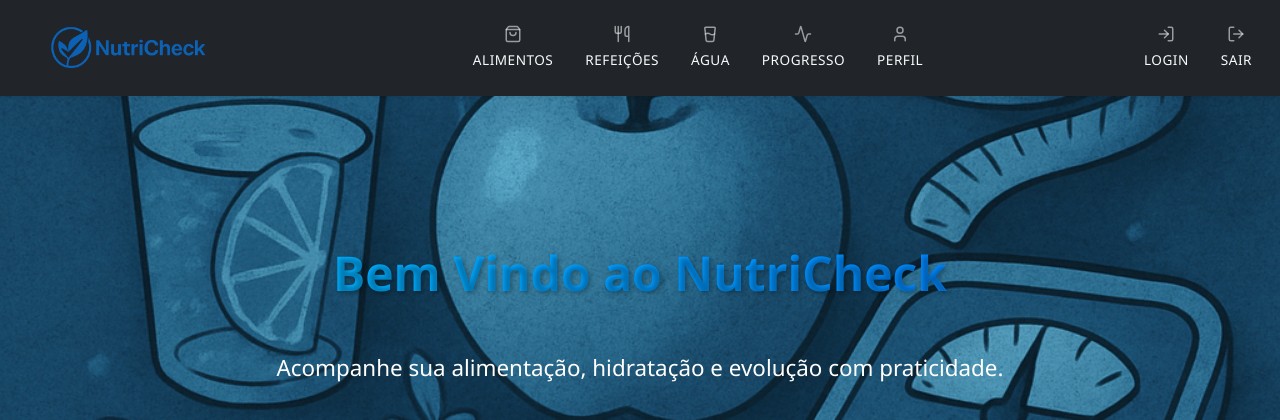
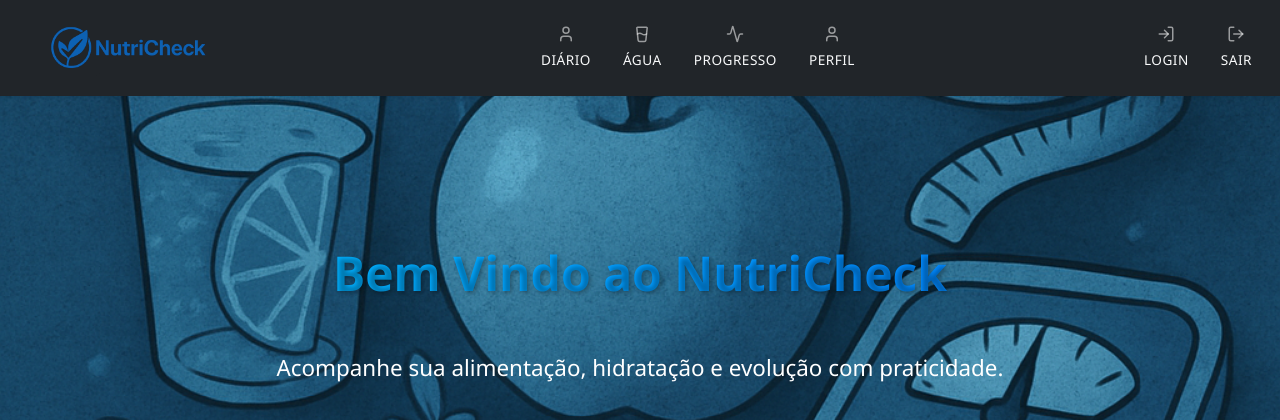
Before and after one commit to ProjetosDevVviniciws/NUTRI-CHECK, a Python web app: template src/nutri_app/templates/home.html in a window 1280 px wide. Shown: the top 420 px of the page. Run offline with Jinja, Linux system fonts and the light colour scheme; the template is opened without the code that fills it, so the values that code supplies are empty; some libraries are stand-ins or nearby versions.

Commit message:
Remove divs de Alimentos e Refeições, substituindo por Diário

```diff
--- a/src/nutri_app/templates/includes/navbar.html
+++ b/src/nutri_app/templates/includes/navbar.html
@@ -11,16 +11,9 @@
       <ul class="navbar-nav mx-auto text-center">
 
         <li class="nav-item mx-2">
-          <a class="nav-link d-flex flex-column align-items-center" href="{{ url_for('alimentos.cadastrar_alimento') }}">
-            <i class="lucide-icon fs-5" data-lucide="shopping-bag"></i>
-            <div class="small nav-label">Alimentos</div>
-          </a>
-        </li>
-
-        <li class="nav-item mx-2">
-          <a class="nav-link d-flex flex-column align-items-center" href="{{ url_for('refeicoes.registrar_refeicao') }}">
-            <i class="lucide-icon fs-5" data-lucide="utensils"></i>
-            <div class="small nav-label">Refeições</div>
+          <a class="nav-link d-flex flex-column align-items-center" href="{{ url_for('home.home') }}">
+            <i class="lucide-icon fs-5" data-lucide="user"></i>
+            <div class="small nav-label">Diário</div>
           </a>
         </li>
 
```
